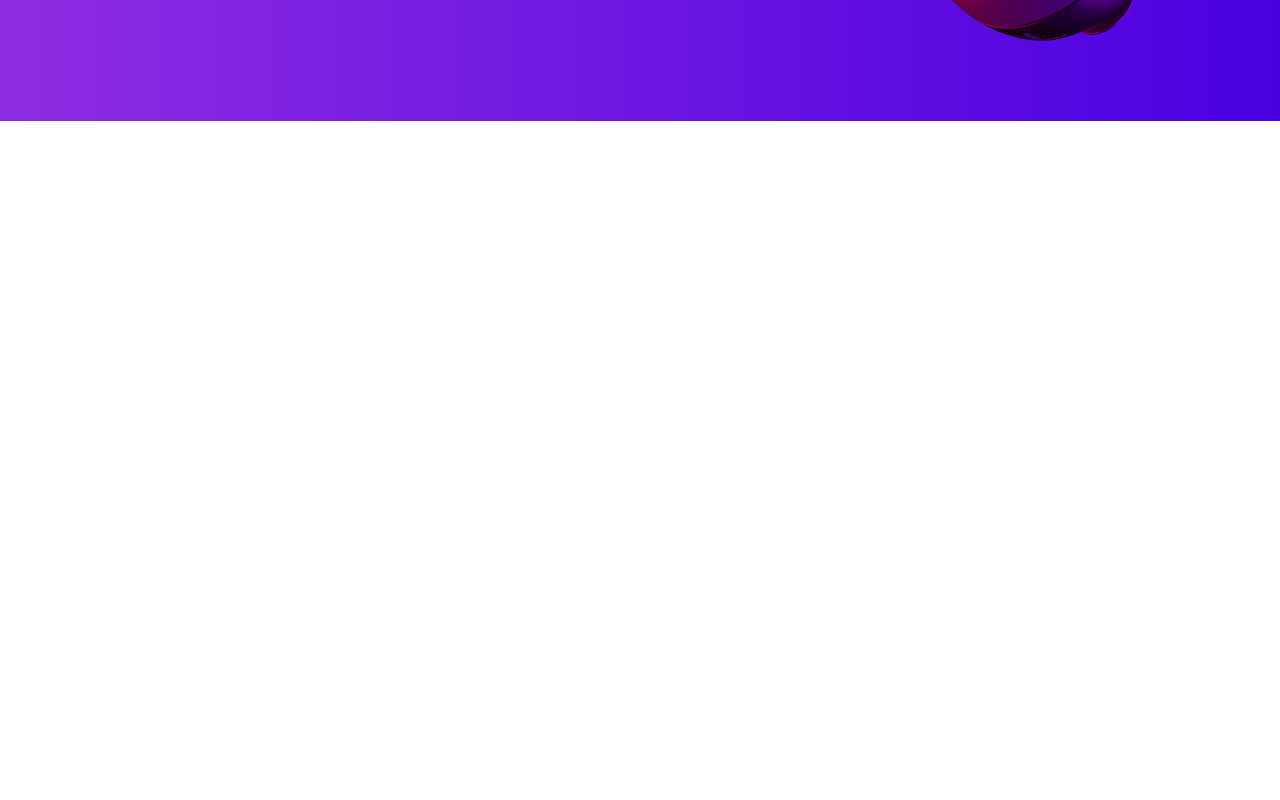
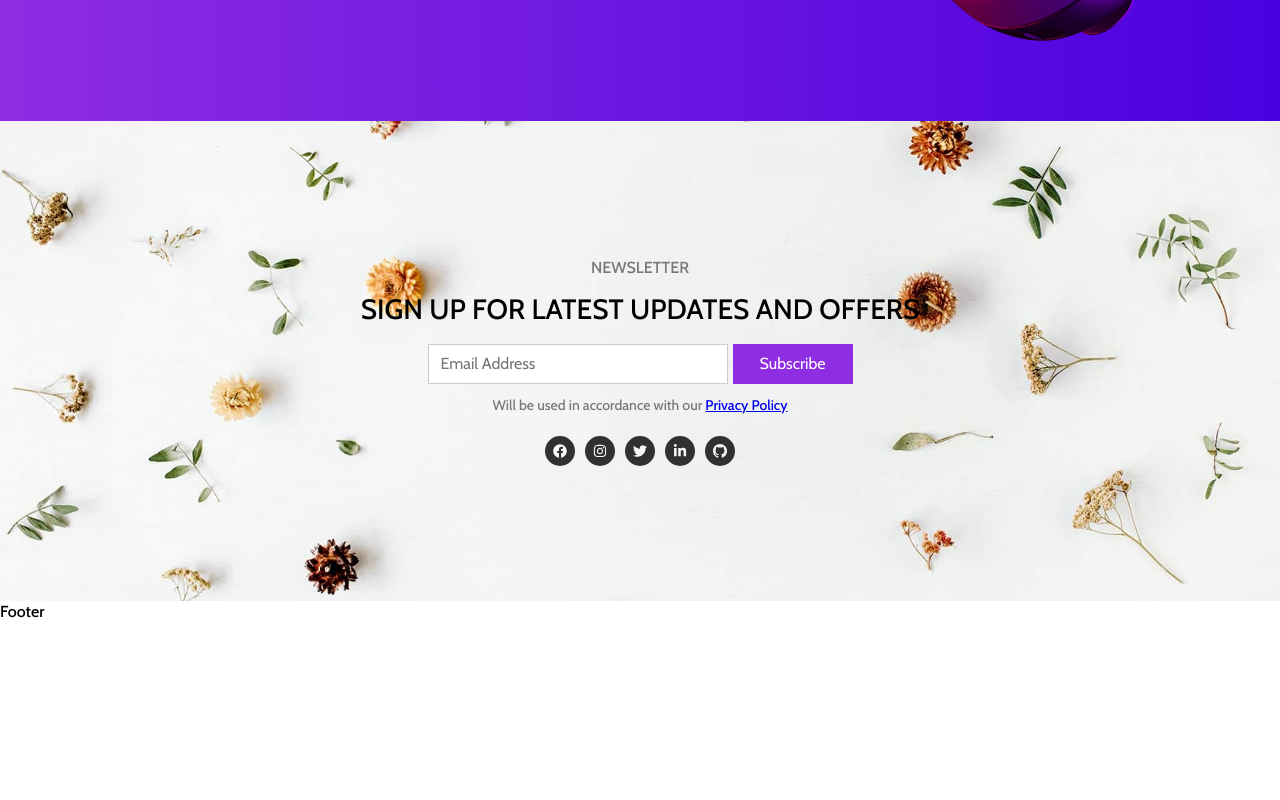
Before and after one commit to i-m-prabhat/Headphone-City, a React (Create React App) app in the folder client/: page / in a window 1280 px wide. Shown: the part 680-1480 px from the top of the page. After the commit the page ends 1303 px from the top, so only its background shows below. Built offline with nearby package versions, Linux system fonts and the light colour scheme.

Commit message:
Newsletter section completed

```diff
--- a/client/src/components/Footer/Newsletter/Newsletter.jsx
+++ b/client/src/components/Footer/Newsletter/Newsletter.jsx
@@ -1,6 +1,48 @@
+import React from "react";
+import { FaFacebook, FaTwitter, FaInstagram, FaLinkedinIn } from "react-icons/fa"
+import {BsGithub} from "react-icons/bs"
+
 import "./Newsletter.scss";
-const Newsletter = () => {
-    return <div>Newsletter</div>;
+const Newsletter = () =>
+{
+    return <div className="newsletter-section">
+        <div className="newsletter-content">
+            <span className="small-text">Newsletter</span>
+            <span className="big-text">Sign up for latest updates and offers</span>
+            <div className="form">
+                <input type="email" placeholder="Email Address" />
+                <button>Subscribe</button>
+            </div>
+            <div className="text">Will be used in accordance with our <a href="/">Privacy Policy</a></div>
+            <div className="social-icons">
+                <div className="icon">
+                    <a href="https://www.instagram.com/i_m_prabhat__" target={'_blank'} rel="noreferrer">
+                        <FaFacebook size={14} />
+                    </a>
+                </div>
+                <div className="icon">
+                    <a href="https://www.instagram.com/i_m_prabhat__" target={'_blank'} rel="noreferrer">
+                        <FaInstagram size={14} />
+                    </a>
+                </div>
+                <div className="icon">
+                    <a href="https://twitter.com/i_m_prabhat__" target={'_blank'} rel="noreferrer">
+                        <FaTwitter size={14} />
+                    </a>
+                </div>
+                <div className="icon">
+                    <a href="https://www.linkedin.com/in/devprabhat/" target={'_blank'} rel="noreferrer">
+                        <FaLinkedinIn size={14} />
+                    </a>
+                </div>
+                <div className="icon">
+                    <a href="https://github.com/i-m-prabhat" target={'_blank'} rel="noreferrer">
+                        <BsGithub size={14} />
+                    </a>
+                </div>
+            </div>
+        </div>
+    </div>;
 };
 
 export default Newsletter;
--- a/client/src/components/Footer/Newsletter/Newsletter.scss
+++ b/client/src/components/Footer/Newsletter/Newsletter.scss
@@ -1 +1,106 @@
 @import "../../../css-config/mixins.scss";
+
+.newsletter-section {
+    width: 100%;
+    height: 480px;
+    display: flex;
+    align-items: center;
+    background: #f9f9f9 url("../../../assets/newsletter-bg.jpeg");
+    background-position: center;
+    background-repeat: no-repeat;
+    background-size: cover;
+
+    .newsletter-content {
+        width: fit-content;
+        display: flex;
+        flex-direction: column;
+        align-items: center;
+        margin: 0 auto;
+        text-align: center;
+    }
+
+    .small-text {
+        margin-bottom: 15px;
+        text-transform: uppercase;
+        color: rgba($color: black, $alpha: 0.5);
+    }
+
+    .big-text {
+        margin-bottom: 20px;
+        font-size: 22px;
+        line-height: 30px;
+        font-weight: 500;
+        text-transform: uppercase;
+        padding: 0 30px;
+
+        @include md {
+            font-size: 28px;
+        }
+    }
+
+    .form {
+        display: flex;
+        gap: 5px;
+        margin-bottom: 10px;
+
+        input {
+            width: 200px;
+            height: 40px;
+            border-radius: 0;
+            border: 1px solid rgba($color: #000000, $alpha: 0.2);
+            padding: 0 12px;
+            font-size: 16px;
+            outline: 0;
+
+            @include md {
+                width: 300px;
+            }
+        }
+
+        button {
+            outline: 0;
+            border: 0;
+            height: 40px;
+            width: 100px;
+            display: flex;
+            align-items: center;
+            cursor: pointer;
+            justify-content: center;
+            font-size: 16px;
+            color: white;
+            background-color: #8e2de2;
+            // border-bottom: 3px solid #8e2de2;
+
+            @include md {
+                width: 120px;
+            }
+        }
+    }
+
+    .text {
+        margin-bottom: 20px;
+        font-size: 14px;
+        color: rgba($color: black, $alpha: 0.5);
+    }
+
+    .social-icons {
+        display: flex;
+        gap: 10px;
+
+        .icon {
+            width: 30px;
+            height: 30px;
+            background-color: rgba($color: black, $alpha: 0.8);
+            border-radius: 50%;
+            display: flex;
+            justify-content: center;
+
+            a {
+                color: #f9f9f9;
+                display: flex;
+                line-height: 30px;
+                align-items: center;
+            }
+        }
+    }
+}
--- a/client/src/components/Home/Home.scss
+++ b/client/src/components/Home/Home.scss
@@ -1,5 +1,5 @@
 @import "../../css-config/mixins.scss";
 
 .home {
-    height: 2000px;
+    // height: 2000px;
 }
```
